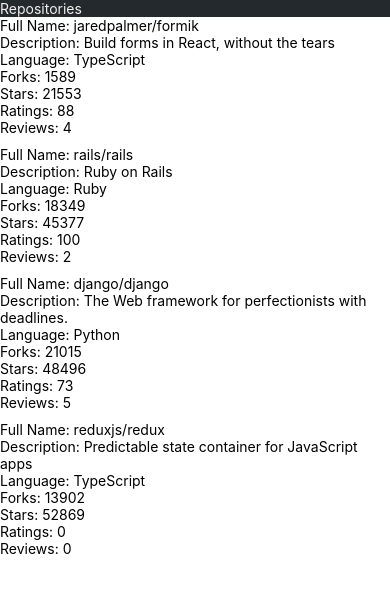
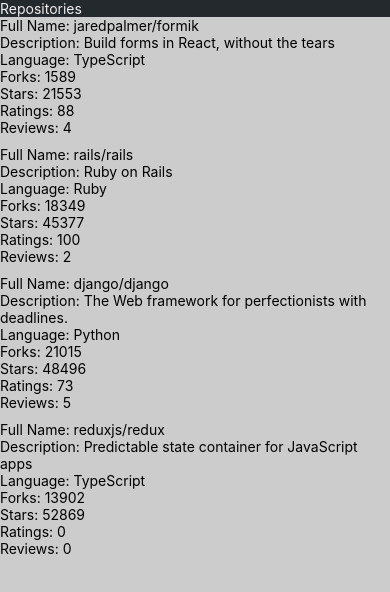
Before and after one commit to miku86/react-native-rate-repos, a React Native app: screen / in a window 390 px wide. Shown: the top 592 px of the page. Built offline with nearby package versions, Linux system fonts and the light colour scheme.

Commit message:
Make background grey

```diff
--- a/src/components/RepositoryList.jsx
+++ b/src/components/RepositoryList.jsx
@@ -3,6 +3,9 @@
 import RepositoryItem from "./RepositoryItem";
 
 const styles = StyleSheet.create({
+  list: {
+    backgroundColor: "#CCC",
+  },
   separator: {
     height: 10,
   },
@@ -62,6 +65,7 @@
 
   return (
     <FlatList
+      style={styles.list}
       data={repositories}
       keyExtractor={(item) => item.id}
       ItemSeparatorComponent={ItemSeparator}
```
